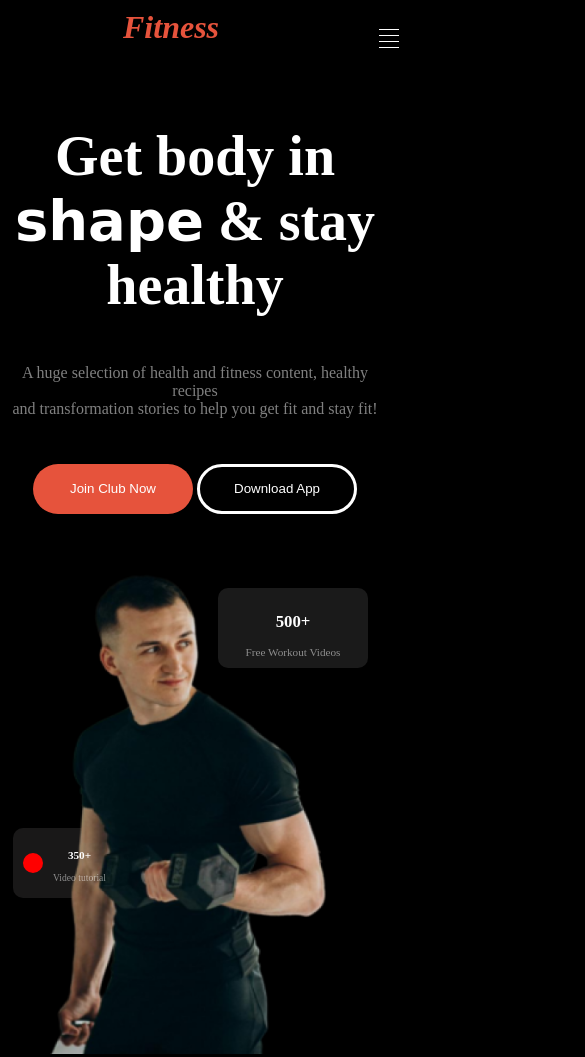
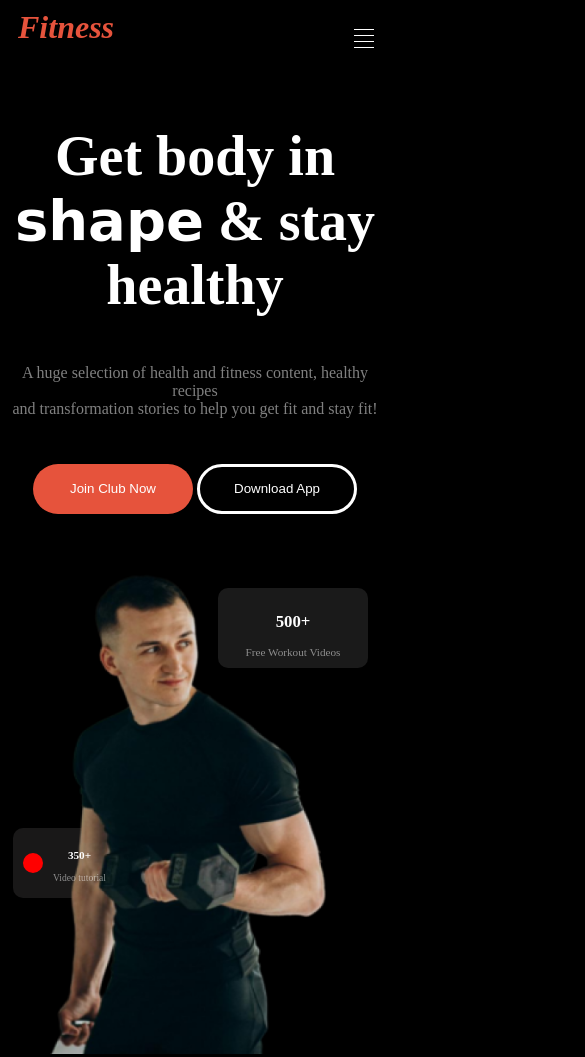
Before and after one commit to Mostakim8864/assignment2, a plain HTML site: page index.html in a window 390 px wide. Shown: the top 1057 px of the page, 585 px wide, since content can reach past the window. Drawn offline with Linux system fonts and the light colour scheme.

Commit message:
last add

```diff
--- a/styles.css
+++ b/styles.css
@@ -215,11 +215,18 @@ input{
     visibility: hidden;
 }
 .menu-1{
-    margin-top: 0px;   margin-left: 120px;
+    margin-top: 0px;   margin-left: 200px;
 }
 .menu{
    background-color: #FFFFFF;width: 20px;height: 1px;margin-top: 5px;
 
+}
+.navbar{
+    margin-left: 10px;
+}
+.heder
+{
+margin:10px;
 }
 .section-1,.run ,.div-2,.div-4{
     flex-direction: column;
```
